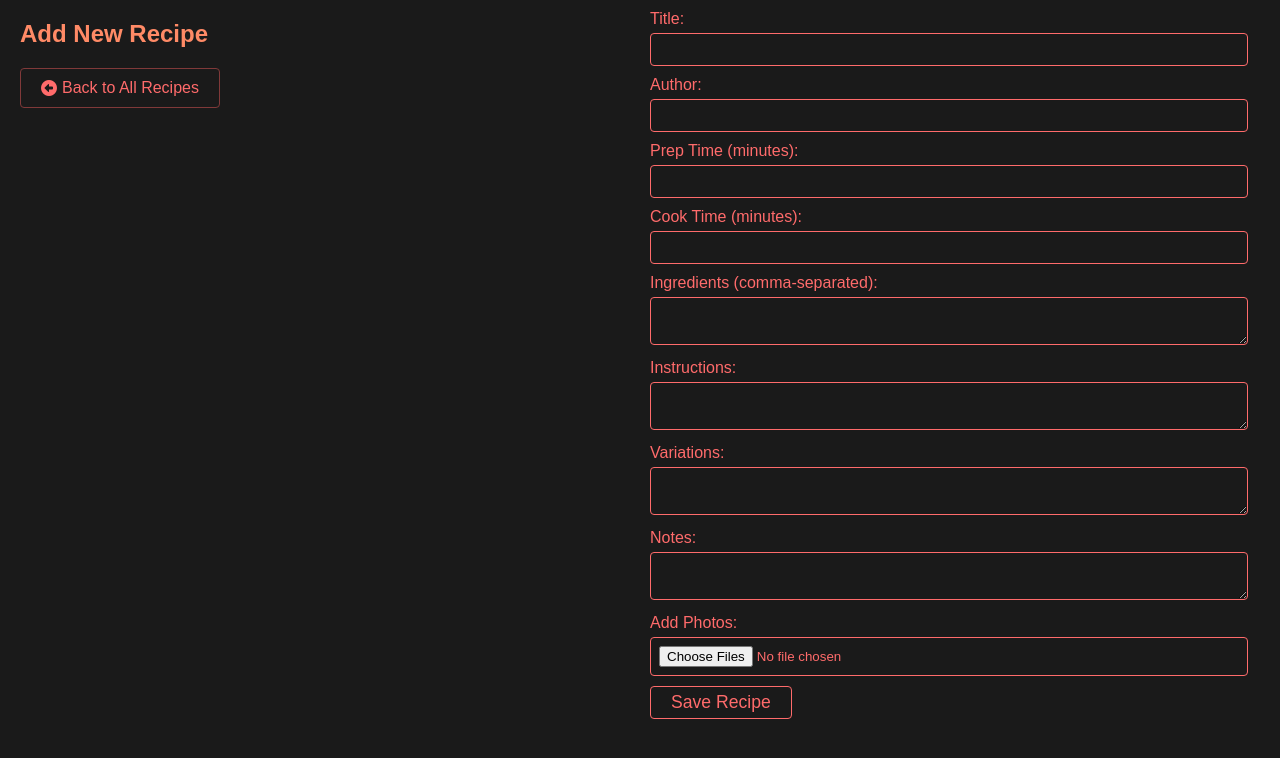
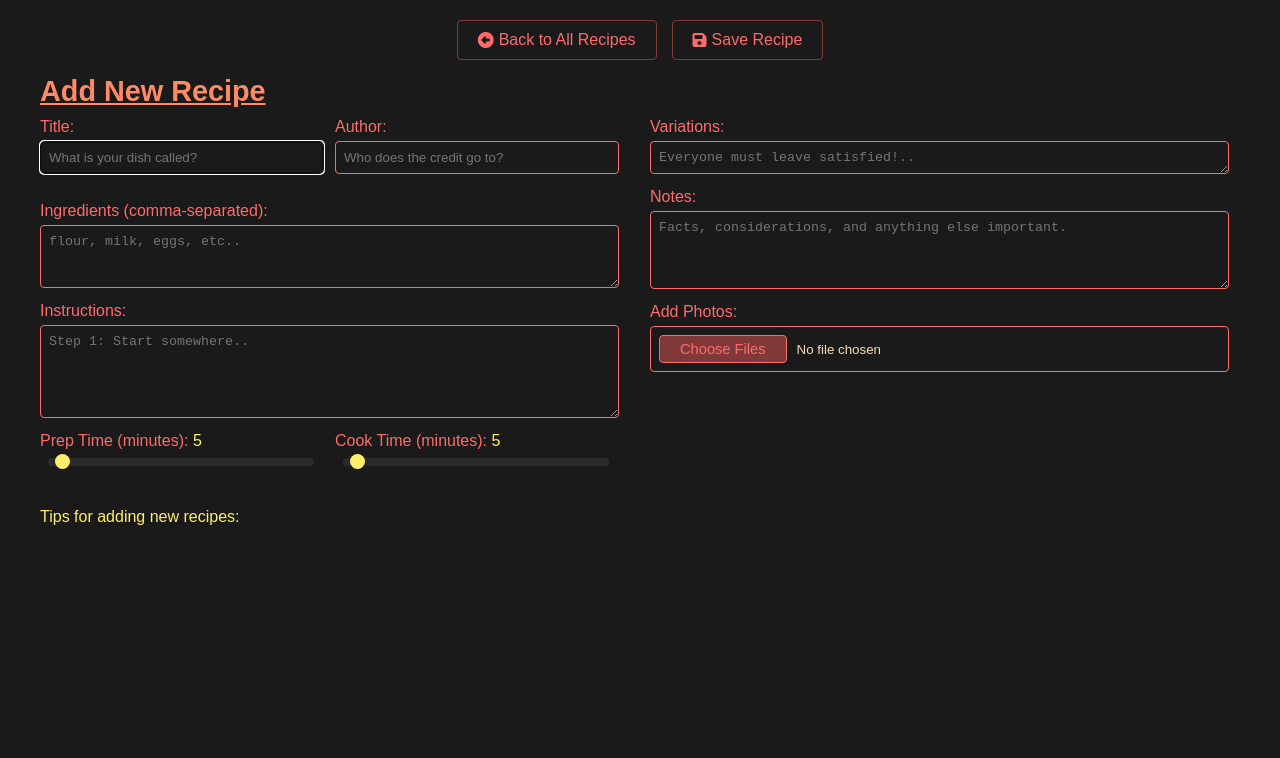
Before and after one commit to rb-thompson/chefs-advantage, a Flask app: page /add in a window 1280 px wide. Shown: the top 758 px of the page. Run offline with Flask 3, Linux system fonts and the light colour scheme.

Commit message:
updated layouts and forms

```diff
--- a/app.py
+++ b/app.py
@@ -2,7 +2,6 @@ from flask import Flask, render_template, request, redirect, url_for, send_file,
 import sqlite3
 import os
 from datetime import datetime
-from werkzeug.utils import secure_filename
 import random
 
 app = Flask(__name__)
@@ -143,7 +142,7 @@ def add_recipe():
                     hash_value = generate_image_hash()
                     extension = file.filename.rsplit('.', 1)[1].lower()
                     new_filename = f"{hash_value}.{extension}"
-                    filepath = os.path.join(app.config['UPLOAD_FOLDER'], new_filename)
+                    filepath = os.path.join(app.config['UPLOAD_FOLDER'], new_filename).replace('\\', '/')
 
                     file.save(filepath)
                     c.execute('''
--- a/static/styles.css
+++ b/static/styles.css
@@ -12,6 +12,7 @@
     --highlight-color: #ffee6b; /* For highlighting elements */
     --shadow-color: rgba(0,0,0,0.5); /* Shadow for cards and elements */
     --overlay-color: rgba(0, 0, 0, 0.8); /* Dark overlay for lightbox */
+    --dark-accent-color: #220f0f;
 }
 
 /* Browser scrollbar styles */
@@ -24,12 +25,12 @@
 }
 
 ::-webkit-scrollbar-thumb {
-    background: var(--accent-color); /* Color of the scroll thumb */
+    background: var(--card-background); /* Color of the scroll thumb */
     border-radius: 6px; /* Rounded corners */
 }
 
 ::-webkit-scrollbar-thumb:hover {
-    background: var(--button-hover-color); /* Slightly darker color for hover effect */
+    background: var(--button-border-color); /* Slightly darker color for hover effect */
 }
 
 /* Base Styles */
@@ -37,7 +38,11 @@ body {
     font-family: Arial, sans-serif;
     background-color: var(--background-color);
     color: var(--text-color);
-    margin: 0 20px;
+    margin: 0px 0px;
+}
+
+.wrapper {
+    margin: 0px 20px;
 }
 
 h1, h2, h3 {
@@ -90,7 +95,49 @@ input, textarea {
     border: 1px solid var(--accent-color);
     border-radius: 4px;
     background-color: var(--background-color);
+    color: wheat;
+}
+
+textarea {
+    resize: vertical;
+}
+
+input::file-selector-button {
+    background-color: var(--button-border-color);
     color: var(--accent-color);
+    border: 1px solid var(--accent-color);
+    padding: 5px 20px;
+    border-radius: 4px;
+    cursor: pointer;
+    font-size: 1.1em;
+    margin-right: 10px;
+}
+
+input[type=range] {
+    -webkit-appearance: none;
+    appearance: none;
+    margin: 0 auto;
+    border: none;
+}
+
+/* Styling the track (the background of the slider) */
+input[type="range"]::-webkit-slider-runnable-track {
+    width: 90%;
+    height: 8px;
+    cursor: pointer;
+    background: var(--card-background); /* Blue background for the track */
+    border-radius: 5px;
+}
+
+/* Styling the thumb (the draggable part) */
+input[type="range"]::-webkit-slider-thumb {
+    -webkit-appearance: none;
+    width: 15px;
+    height: 15px;
+    background: var(--highlight-color); /* Orange thumb for Webkit */
+    cursor: pointer;
+    border-radius: 50%;
+    margin-top: -4px; /* Center the thumb */
 }
 
 button {
@@ -101,13 +148,11 @@ button {
     border-radius: 4px;
     margin-top: 10px;
     cursor: pointer;
-    font-size: 1.1em;
+    font-size: 1em;
 }
 
-button:hover {
-    background-color: var(--accent-color);
-    color: white;
-    border: 1px solid transparent;
+#prep_time_value, #cook_time_value {
+    color: var(--text-color)
 }
 
 /* Header Styles */
@@ -119,17 +164,11 @@ button:hover {
     padding: 10px 0;
 }
 
-.sticky-header {
-    display: flex;
-    justify-content: space-around;
-    padding: 0;
-}
-
 .header-section {
     background-color: transparent;
     padding: 15px;
     border-radius: 5px;
-    margin-bottom: 20px;
+    margin-bottom: 10px;
     display: flex;
     flex-direction: column;
     align-items: center;
@@ -276,7 +324,7 @@ button:hover {
 .recipe-container {
     max-width: 1200px;
     margin: 0 auto;
-    padding: 20px;
+    padding: 0px;
     color: var(--text-color);
 }
 
@@ -308,11 +356,23 @@ button:hover {
     padding: 5px;
     display: flex;
     justify-content: center;
-    width: 100%;
     gap: 15px;
 }
 
-.pdf-button, .back-button, .update-button {
+.add-button {
+    background-color: #220f0f;
+    border: 1px solid var(--button-border-color);
+    padding: 10px 20px;
+    border-radius: 4px;
+    transition: all 0.3s ease; /* Smooth transition for all properties */
+}
+
+.add-button:hover {
+    /* Change background color slightly */
+    background-color: #421d1d;
+  }
+
+.pdf-button, .back-button, .update-button, .submit-button, .delete-button {
     background-color: transparent;
     border: 1px solid var(--button-border-color);
     color: var(--accent-color);
@@ -322,24 +382,11 @@ button:hover {
     align-items: center;
     justify-content: center;
     transition: all 0.3s ease;
+    margin: 0;
 }
 
-.pdf-button i, .back-button i, .update-button i {
+.pdf-button i, .back-button i, .update-button i, .submit-button i, .delete-button i {
     margin-right: 5px; /* Space between icon and text */
-}
-
-.delete-button {
-    background-color: transparent;
-    border: 1px solid var(--button-border-color);
-    color: var(--accent-color);
-    padding: 10px 20px;
-    border-radius: 4px;
-    text-decoration: none;
-}
-
-.delete-button:hover {
-    background-color: var(--button-hover-color);
-    color: white;
 }
 
 /* Photo Gallery */
@@ -411,6 +458,20 @@ button:hover {
     border: 1px solid var(--accent-color);
 }
 
+.group {
+    display: grid;
+    grid-template-columns: 1fr 1fr;
+    gap: 0px;
+
+}
+
+.sub-group-start, .sub-group-end {
+    width: 95%;
+    margin: 0;
+    display: flex;
+    flex-direction: column;
+}
+
 /* Medium Screens */
 @media (max-width: 768px) {
     .grid-container {
--- a/templates/add_recipe.html
+++ b/templates/add_recipe.html
@@ -3,46 +3,63 @@
 {% block title %}Add Recipe{% endblock %}
 
 {% block content %}
+<header class="sticky-header">
+    <div class="actions">
+        <a href="{{ url_for('index') }}" class="back-button"><i class="fa-solid fa-circle-left"></i><span>Back to All Recipes</span></a>
+        <button form="add-recipe-form" type="submit" class="submit-button"><i class="fa-solid fa-floppy-disk"></i><span>Save Recipe</span></button>
+    </div>
+</header>
+<div class="wrapper">
+    <article class="recipe-container">
+        <h1>Add New Recipe</h1>
+        <form method="POST" id="add-recipe-form" enctype="multipart/form-data">
             <div class="grid-container">
-    <section>
-        <h1>Add New Recipe</h1>
-        <a href="{{ url_for('index') }}" class="back-button"><i class="fa-solid fa-circle-left"></i><span>Back to All Recipes</span></a>
-    </section>
+                <div class="group-start">
+                    <div class="group">
+                        <div class="sub-group-start">
+                            <label for="title">Title:</label>
+                            <input type="text" id="title" name="title" placeholder="What is your dish called?" required autofocus>
+                        </div>
+                        <div class="sub-group-end">
+                            <label for="author">Author:</label>
+                            <input type="text" id="author" name="author" placeholder="Who does the credit go to?">
 
-    <form method="POST" enctype="multipart/form-data">
-        <label for="title">Title:</label>
-        <input type="text" id="title" name="title" required>
-        <br>
-        <label for="author">Author:</label>
-        <input type="text" id="author" name="author">
-        <br>
-        <label for="prep_time">Prep Time (minutes):</label>
-        <input type="number" id="prep_time" name="prep_time" required>
-        <br>
-        <label for="cook_time">Cook Time (minutes):</label>
-        <input type="number" id="cook_time" name="cook_time" required>
+                        </div>
+                    </div>
                     <br>
                     <label for="ingredients">Ingredients (comma-separated):</label>
-        <textarea id="ingredients" name="ingredients" required></textarea>
+                    <textarea id="ingredients" rows="3" name="ingredients" required placeholder="flour, milk, eggs, etc.."></textarea>
                     <br>
                     <label for="instructions">Instructions:</label>
-        <textarea id="instructions" name="instructions" required></textarea>
+                    <textarea id="instructions" rows="5" name="instructions" required placeholder="Step 1: Start somewhere.."></textarea>
                     <br>
+                    <div class="group">
+                        <div class="sub-group-start">
+                            <label for="prep_time">Prep Time (minutes): <span id="prep_time_value">5</span></label>
+                            <input type="range" id="prep_time" name="prep_time" min="0" max="180" value="5" step="5" required>
+                        </div>
+                        <div class="sub-group-end">
+                            <label for="cook_time">Cook Time (minutes): <span id="cook_time_value">5</span></label>
+                            <input type="range" id="cook_time" name="cook_time" min="0" max="180" value="5" step="5" required>
+                        </div>
+                    </div>
+                    <br>
+                </div>
+                <div class="group-end">
                     <label for="variations">Variations:</label>
-        <textarea id="variations" name="variations"></textarea>
+                    <textarea id="variations" name="variations" rows="1" placeholder="Everyone must leave satisfied!.."></textarea>
                     <br>
                     <label for="notes">Notes:</label>
-        <textarea id="notes" name="notes"></textarea>
+                    <textarea id="notes" name="notes" rows="4" placeholder="Facts, considerations, and anything else important."></textarea>
                     <br>
-
-        <!-- Add photo upload section -->
                     <label for="images">Add Photos:</label>
                     <input type="file" id="images" name="images" accept="image/*" multiple>
                     <br>
-
-        <button type="submit">Save Recipe</button>
+                </div>
+            </div>
         </form>
-
+        <p class="tips">Tips for adding new recipes:</p>
+    </article>
 </div>
 
 {% endblock %}
--- a/templates/view_recipe.html
+++ b/templates/view_recipe.html
@@ -3,11 +3,12 @@
 {% block title %}{{ recipe['title'] }}{% endblock %}
 
 {% block content %}
+    <div class="wrapper">
         <header class="sticky-header">
             <div class="actions">
                 <a href="{{ url_for('index') }}" class="back-button"><i class="fa-solid fa-circle-left"></i><span>Back to All Recipes</span></a>
                 <a href="{{ url_for('update_recipe', recipe_id=recipe['id']) }}" class="update-button"><i class="fa-solid fa-pen"></i><span>Update Recipe</span></a>
-            <a href="{{ url_for('generate_pdf', recipe_id=recipe['id']) }}" class="pdf-button"><i class="fa-solid fa-download"></i><span>Download PDF</span></a>
+                <a href="{{ url_for('generate_pdf', recipe_id=recipe['id']) }}" class="pdf-button"><i class="fa-solid fa-file-pdf"></i><span>PDF</span></a>
 
             </div>
         </header>
@@ -67,5 +68,6 @@
             {% endif %}
 
         </article>
+    </div>
 
 {% endblock %}
```
Also changed, not shown: other parts of static/styles.css (+11 -2 lines), static/scripts.js (+16 -0 lines), templates/index.html (+5 -3 lines), templates/update_recipe.html (+50 -49 lines). Lines whose indentation alone changed are shown as unchanged.
